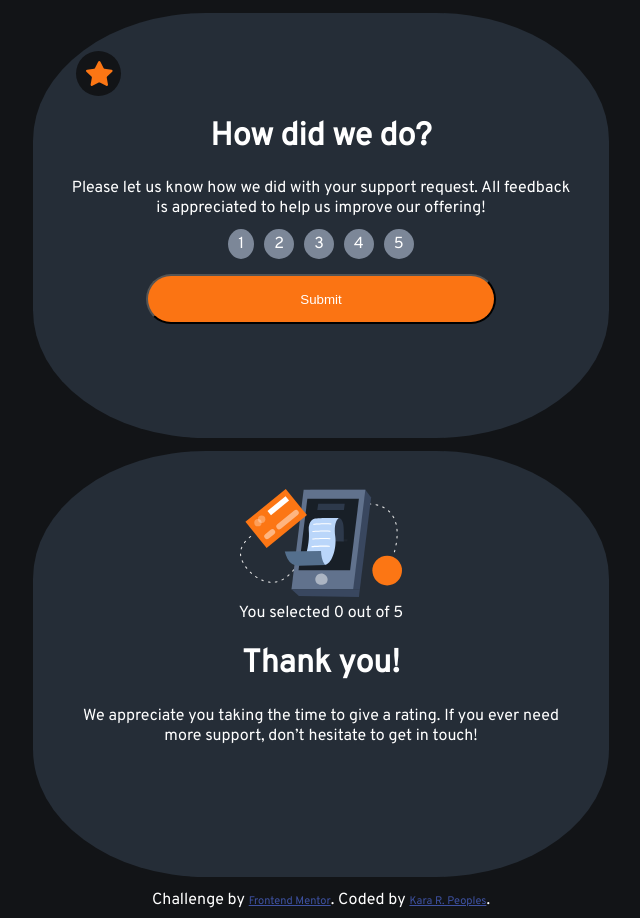
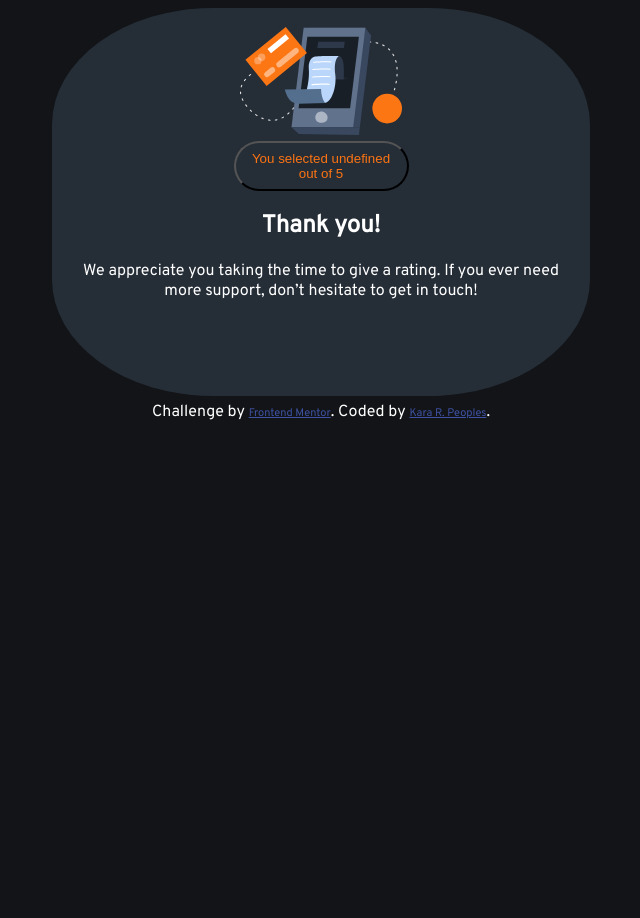
Before and after one commit to karapeoples/feMentorInteractiveRating, a plain HTML site: page index.html in a window 1280 px wide. Both pictures are taken after a click on the button "Submit". Shown: the whole page, without its empty margins (319-959 px from the left). After the commit the page ends 800 px from the top, so only its background shows below. Drawn offline with Linux system fonts and the light colour scheme.

Commit message:
Working Solution

```diff
--- a/index.html
+++ b/index.html
@@ -15,9 +15,9 @@
 </head>
 
 <body>
-
+<section id="body-container">
   <!-- Rating state start -->
-  <main class="rating-state-main">
+  <main id="rating-state-main">
     <div class="star-img-container">
       <img src="./images/icon-star.svg" alt="image of star" class="star-image" />
     </div>
@@ -26,9 +26,9 @@
     <p class="note">Please let us know how we did with your support request. All feedback is appreciated
       to help us improve our offering!</p>
 
-    <section class="rating" onclick="chooseStar()">
-      <span id="one">1</span><span id="two">2</span><span
-        id="three" >3</span><span id="four">4</span><span  id="five">5</span>
+    <section class="rating">
+      <span id="one" onclick="chooseStarOne()">1</span><span id="two" onclick="chooseStarTwo()">2</span><span
+        id="three" onclick="chooseStarThree()" >3</span><span id="four" onclick="chooseStarFour()">4</span><span id="five" onclick="chooseStarFive()">5</span>
     </section>
 
     <br />
@@ -37,11 +37,12 @@
   <!-- Rating state end -->
 
   <!-- Thank you state start -->
-  <main class="thank-you-state-main">
+
+  <main id="thank-you-state-main">
     <div class="img-container">
       <img src="./images/illustration-thank-you.svg" alt="phone with banners" class="image">
     </div>
-    <div id="announcement"></div>
+    <button id="announcement"></button>
 
     <h1 class="title">Thank you!</h1>
 
@@ -55,6 +56,7 @@
     Challenge by <a href="https://www.frontendmentor.io?ref=challenge" target="_blank">Frontend Mentor</a>.
     Coded by <a href="https://github.com/karapeoples" target="_blank">Kara R. Peoples</a>.
   </div>
+</section>
 </body>
 <script src="interactive.js"></script>
 </html>
--- a/interactive.js
+++ b/interactive.js
@@ -1,38 +1,57 @@
-let star = 0
+let star
 const idOne = document.getElementById("one")
 const idTwo = document.getElementById("two")
 const idThree = document.getElementById("three")
 const idFour = document.getElementById("four")
 const idFive = document.getElementById("five")
 
-const chooseStar = (number) => {
-    switch(document.getElementById(number)){
-        case number == "one":
-        idOne.setAttribute('id', 'chosen-star')
+const chooseStarOne = () => {
         star = 1
-        break;
-        case number === "two":
-            idTwo.setAttribute('id', 'chosen-star')
-            star = 2
-            break;
-        case number === "three":
-            idThree.setAttribute('id', 'chosen-star')
-            star = 3
-            break;
-        case number === "four":
-            idFour.setAttribute('id', 'chosen-star')
-            star = 4
-            break;
-        case number === "five":
-            idFive.setAttribute('id', 'chosen-star')
-            star =  5
-            break;
-    }
+        idOne.setAttribute('id', "chosen-star")
+        idTwo.setAttribute("id", 'two')
+        idThree.setAttribute('id', 'three')
+        idFour.setAttribute("id", "four")
+        idFive.setAttribute("id", "five")
+
+}
+const chooseStarTwo = () => {
+    star = 2
+    idTwo.setAttribute('id', "chosen-star")
+    idOne.setAttribute("id", 'one')
+        idThree.setAttribute('id', 'three')
+        idFour.setAttribute("id", "four")
+        idFive.setAttribute("id", "five")
+}
+const chooseStarThree = () => {
+    star = 3
+    idThree.setAttribute('id', "chosen-star")
+    idTwo.setAttribute("id", 'two')
+        idOne.setAttribute('id', 'one')
+        idFour.setAttribute("id", "four")
+        idFive.setAttribute("id", "five")
+
+}
+const chooseStarFour = () => {
+    star = 4
+    idFour.setAttribute('id', "chosen-star")
+    idTwo.setAttribute("id", 'two')
+    idThree.setAttribute("id", "three")
+        idOne.setAttribute('id', 'one')
+        idFive.setAttribute("id", "five")
+
 }
 
+const chooseStarFive = () => {
+    star = 5
+    idFive.setAttribute('id', "chosen-star")
+    idTwo.setAttribute("id", 'two')
+    idThree.setAttribute("id", "three")
+    idFour.setAttribute("id", "four")
+    idOne.setAttribute('id', 'one')
 
-
+}
 const onClick = () => {
-
-    document.getElementById("announcement").textContent = `You selected ${star} out of 5`
+document.getElementById('rating-state-main').style.display = "none"
+document.getElementById("thank-you-state-main").style.display = "block"
+document.getElementById("announcement").textContent = `You selected ${star} out of 5`
 }
--- a/style.css
+++ b/style.css
@@ -7,7 +7,7 @@ body {
         background-color: hsl(216, 12%, 8%);
         color: hsl(0, 0%, 100%);
         font-weight: 400;
-
+        max-width: 100%;
     }
 
     a {
@@ -25,25 +25,44 @@ main {
         border-radius: 30%;
     }
 
+    #body-container {
+       width: 50%;
+       margin: 0 auto;
+    }
+
+    #rating-state-main {
+        display: block;
+    }
+
+    #thank-you-state-main {
+        display: none;
+    }
+
     .title {
         font-weight: 700;
     }
-.star-img-container{
+
+    .star-img-container {
         border-radius: 50%;
         padding: 2%;
         background-color: hsl(216, 12%, 8%);
-    margin-left: 1%;
-    margin-right: 1%;
+        margin-left: 15%;
+        margin-top: 1%;
         width: 25px;
         height: 25px;
         display: flex;
         align-content: center;
         text-align: center;
     }
-#one,#two,#three,#four,#five{
+
+    #one,
+    #two,
+    #three,
+    #four,
+    #five {
         border-radius: 50%;
         padding: 1% 2%;
-    background-color:  hsl(216, 12%, 54%);
+        background-color: hsl(216, 12%, 54%);
         margin-left: 1%;
         margin-right: 1%;
         width: 5px;
@@ -52,7 +71,7 @@ main {
     }
 
 
-#chosen-star{
+    #chosen-star {
         background-color: hsl(25, 97%, 53%);
         margin-left: 1%;
         margin-right: 1%;
@@ -62,17 +81,41 @@ main {
         border-radius: 50%;
         padding: 1% 2%;
     }
-.submit-btn{
+
+    .submit-btn {
         width: 350px;
         height: 50px;
         background-color: hsl(25, 97%, 53%);
         border-radius: 40px;
         color: hsl(0, 0%, 100%);
     }
-.submit-btn:hover{
+
+    .submit-btn:hover {
         width: 350px;
         height: 50px;
-    background-color:hsl(0, 0%, 100%);
+        background-color: hsl(0, 0%, 100%);
         border-radius: 40px;
         color: hsl(25, 97%, 53%);
     }
+
+    #announcement {
+        width: 175px;
+        height: 50px;
+        background-color: hsl(213, 19%, 18%);
+        border-radius: 40px;
+        color: hsl(25, 97%, 53%);
+        text-align: center;
+    }
+
+
+@media screen and (max-width: 400px) {
+    #body-container {
+        margin: 0 auto;
+        width: 100%;
+    }
+
+    main {
+        width: 100%;
+    }
+
+}
```
Also changed, not shown: 1 other file. Lines whose indentation alone changed are shown as unchanged.
